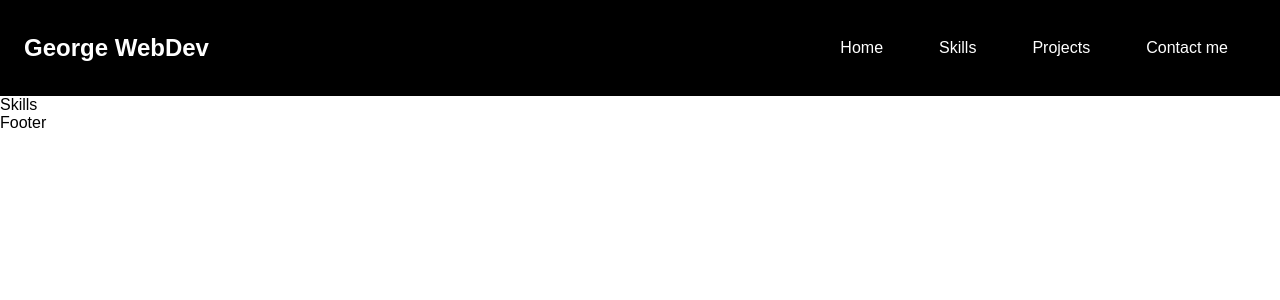
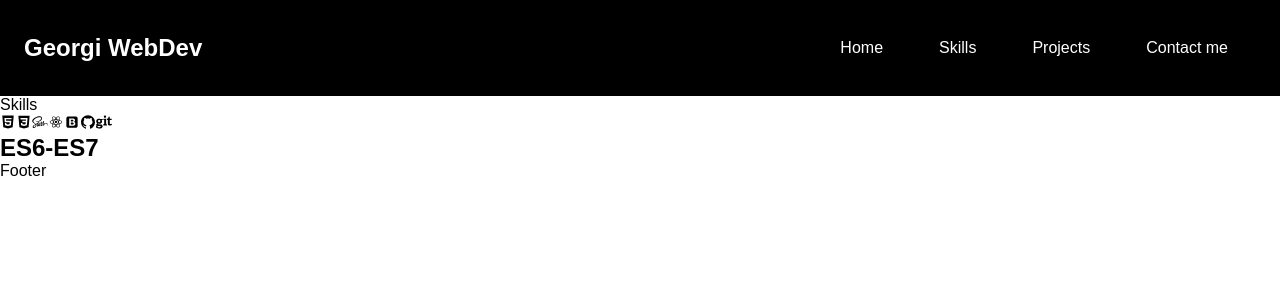
Before and after one commit to GeorgiPetrushev/my-portfolio, a React (Create React App) app: page /skills in a window 1280 px wide. Shown: the top 300 px of the page. Built offline with nearby package versions, Linux system fonts and the light colour scheme.

Commit message:
adding icons

```diff
--- a/src/components/ContactMe.jsx
+++ b/src/components/ContactMe.jsx
@@ -1,7 +1,14 @@
 import React from "react";
+import {AiFillGithub} from "react-icons/ai";
+import {AiFillLinkedin} from "react-icons/ai";
 
 const ContactMe = () => {
-  return <div>ContactMe</div>;
+  return <div>
+    <h1>Phone number : <a href="tel:443-824-5866">(443) 824-5866</a></h1>
+    <h1>Email : <a href = "mailto: george.petrushev.bell@gmail.com">George.Petrushev.Bell@gmail.com</a></h1>
+    <AiFillGithub />
+    <AiFillLinkedin />
+  </div>;
 };
 
 export default ContactMe;
--- a/src/components/Header.jsx
+++ b/src/components/Header.jsx
@@ -37,7 +37,7 @@ const Header = () => {
   return (
     <HeaderStyle>
       <div>
-      <h2>George WebDev</h2>
+      <h2>Georgi WebDev</h2>
         <nav className={`${menuOpen && size.width ? "isMenu" : ""}`}>
           <ul>
             <li>
--- a/src/components/Skills.jsx
+++ b/src/components/Skills.jsx
@@ -1,8 +1,25 @@
 import React from "react";
-
+import {AiFillHtml5} from "react-icons/ai";
+import {DiCss3} from "react-icons/di";
+import {DiSass} from "react-icons/di";
+import {DiReact} from "react-icons/di";
+import {DiBootstrap} from "react-icons/di";
+import {AiFillGithub} from "react-icons/ai";
+import {FaGit} from "react-icons/fa";
 const Skills = () => {
   return (
+    <div>
       <div>Skills</div>
+      <AiFillHtml5 />
+      <DiCss3 />
+      <DiSass />
+      <DiReact />
+      <DiBootstrap />
+      <AiFillGithub />
+      <FaGit />
+      <h2> ES6-ES7</h2>
+
+      </div>
 
   );
 };
```
